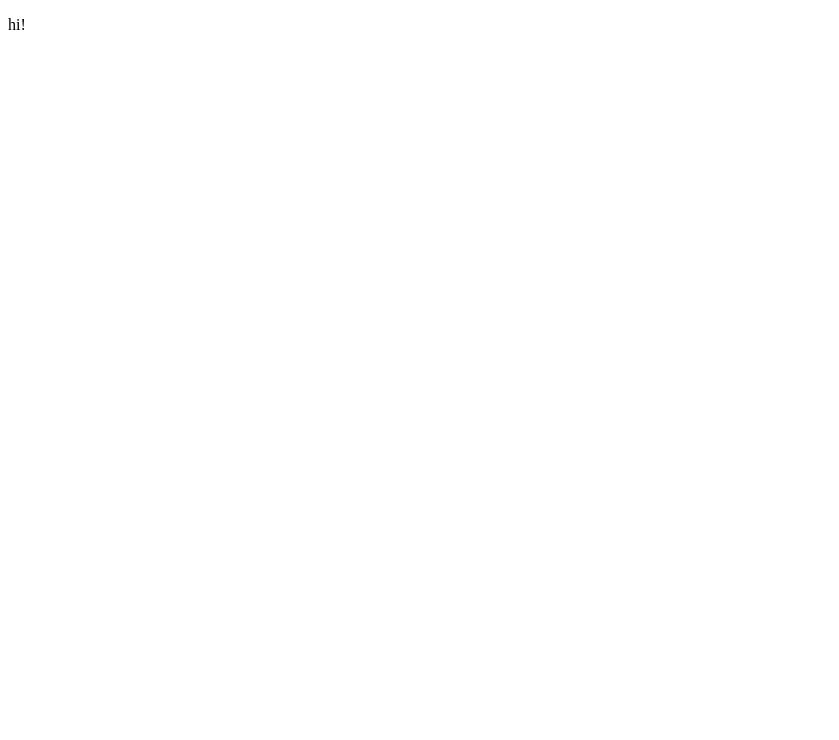
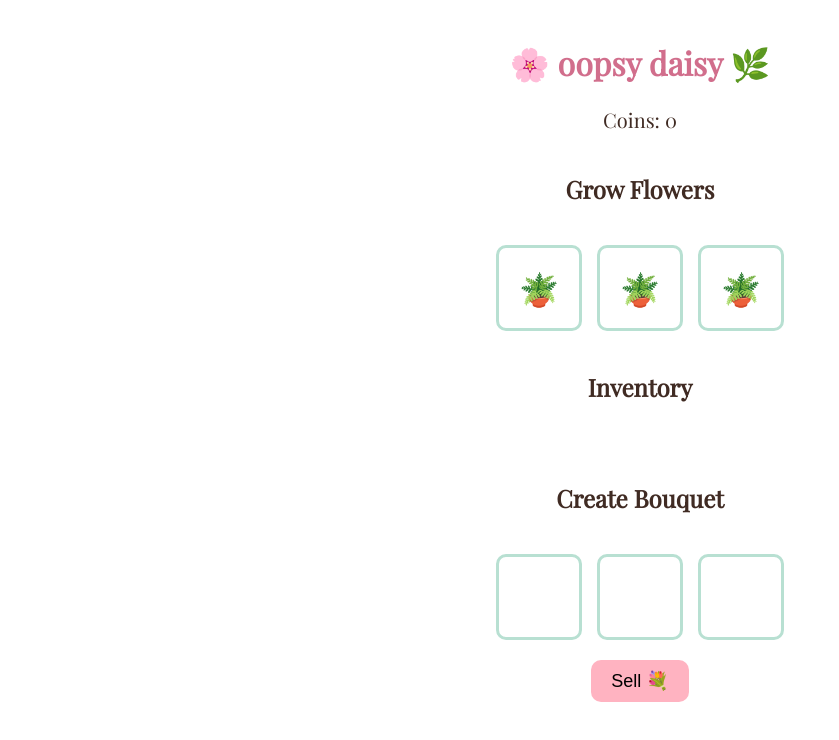
Before and after one commit to georgiapoppy/furget-me-not, a website: page index.html in a window 1280 px wide. Shown: the whole page, without its empty margins (0-839 px from the left). Drawn offline with nearby package versions, Linux system fonts and the light colour scheme.

Commit message:
initialisation

```diff
--- a/index.html
+++ b/index.html
@@ -3,19 +3,36 @@
 <head>
     <meta charset="UTF-8">
     <meta name="viewport" content="width=device-width, initial-scale=1.0">
-    <title>furget-me-not</title>
+    <title>oopsy daisy</title>
+    <link rel="stylesheet" href="style.css">
+    <link rel="icon" type="image/x-icon" href="favicon.ico">
 </head>
 <body>
-    <p>hi!</p>
+
+  <h1>🌸 oopsy daisy 🌿</h1>
+
+  <div class="shop">
+    <div class="coin-counter">Coins: <span id="coins">0</span></div>
+
+    <h2>Grow Flowers</h2>
+    <div class="pots">
+      <div class="pot" data-index="0">🪴</div>
+      <div class="pot" data-index="1">🪴</div>
+      <div class="pot" data-index="2">🪴</div>
+    </div>
+
+    <h2>Inventory</h2>
+    <div class="inventory" id="inventory"></div>
+
+    <h2>Create Bouquet</h2>
+    <div class="bouquet" id="bouquet">
+      <div class="bouquet-slot"></div>
+      <div class="bouquet-slot"></div>
+      <div class="bouquet-slot"></div>
+    </div>
+
+    <button class="sell-btn" onclick="sellBouquet()">Sell 💐</button>
+  </div>
+
 </body>
 </html>
-
-<!--
-
-ideas:
-- to do list app
-- look after a pet (cat or bunny?)
-- every time you check something off the list you get to feed the pet
-- get coins if you complete everything (can buy stuff) ??
-
--->
--- /dev/null
+++ b/style.css
@@ -0,0 +1,169 @@
+@import url('https://fonts.googleapis.com/css2?family=Playfair+Display&display=swap');
+
+body {
+    font-family:'Playfair Display', cursive;
+    background-image: 'images/background.png';
+    margin: 0;
+    padding: 20px;
+    color: #402b23;
+    size: 800px 800px;
+}
+
+h1 {
+    text-align: center;
+    color: #d16e8c;
+}
+
+.shop {
+    display: flex;
+    flex-direction: column;
+    align-items: center;
+    gap: 20px;
+}
+
+.pots, .inventory, .bouquet {
+    display: flex;
+    gap: 15px;
+    justify-content: center;
+    flex-wrap: wrap;
+}
+
+.pot, .inventory-item, .bouquet-slot {
+    width: 80px;
+    height: 80px;
+    background: #fff;
+    border: 3px solid #b8e0d2;
+    border-radius: 10px;
+    display: flex;
+    align-items: center;
+    justify-content: center;
+    font-size: 32px;
+    cursor: pointer;
+    transition: transform 0.2s;
+}
+
+.pot:hover, .inventory-item:hover, .bouquet-slot:hover {
+    transform: scale(1.05);
+}
+
+.sell-btn {
+    background: #ffb3c1;
+    padding: 10px 20px;
+    border: none;
+    font-size: 18px;
+    border-radius: 10px;
+    cursor: pointer;
+}
+
+.coin-counter {
+    font-size: 20px;
+}
+
+/*
+
+:root {
+    --background: #e3efe4;
+    --text: hsl(131, 7%, 49%);
+}
+
+* {
+    margin: 0;
+    padding: 0;
+    box-sizing: border-box;
+}
+
+body {
+    background-color: white;
+    width: 100vw;
+    height: 100vh;
+    font-family: 'Playfair Display';
+    color: var(--text);
+}
+
+h1 {
+    font-weight: 100;
+    font-size: 40px;
+}
+
+h2 {
+    font-weight: 100;
+    font-size: 30px;
+}
+
+.button {
+    background-color: var(--background);
+    color: var(--text);
+    border: 1px solid var(--text);
+    padding: 5px 15px 5px 15px;
+    font-size: 15px;
+}
+
+.header, .footer {
+    padding: 0px;
+    margin: 0px;
+    text-align: center;
+    color: var(--text);
+    width: 100%;
+    height: 130px;
+}
+
+.left {
+    float: left;
+    margin: 10px;
+}
+
+.right {
+    float: right;
+    margin: 10px;
+}
+
+.tasks {
+    background-color: var(--text);
+    padding: 10px;
+    margin-left: 10px;
+    margin-right: 10px;
+}
+
+.tasks ul {
+    padding-left: 15px;
+}
+
+.title {
+    background-color: var(--background);
+    color: var(--text);
+    border: 1px solid var(--text);
+    width: 300px;
+    margin-top: 5px;
+}
+
+.date {
+    background-image: url("./images/calendar.png");
+    background-size: cover;
+    color: var(--text);
+    padding-top: 50px;
+    width: 159px;
+    height: 110px;
+}
+
+#add-btn, #delete-btn {
+    width: 140px;
+    margin: 0px;
+    margin-top: 10px;
+}
+
+.notes {
+    background-color: var(--background);
+    color: var(--text);
+    border: 1px solid var(--text);
+    width: 300px;
+}
+
+.bunny {
+    background-color: var(--background);
+    color: var(--text);
+    border: 1px solid var(--text);
+    padding: 10px;
+    width: 159px;
+}
+
+ */
```
Also changed, not shown: index.js (+75 -0 lines), package.json (+3 -17 lines), 2 other files.
